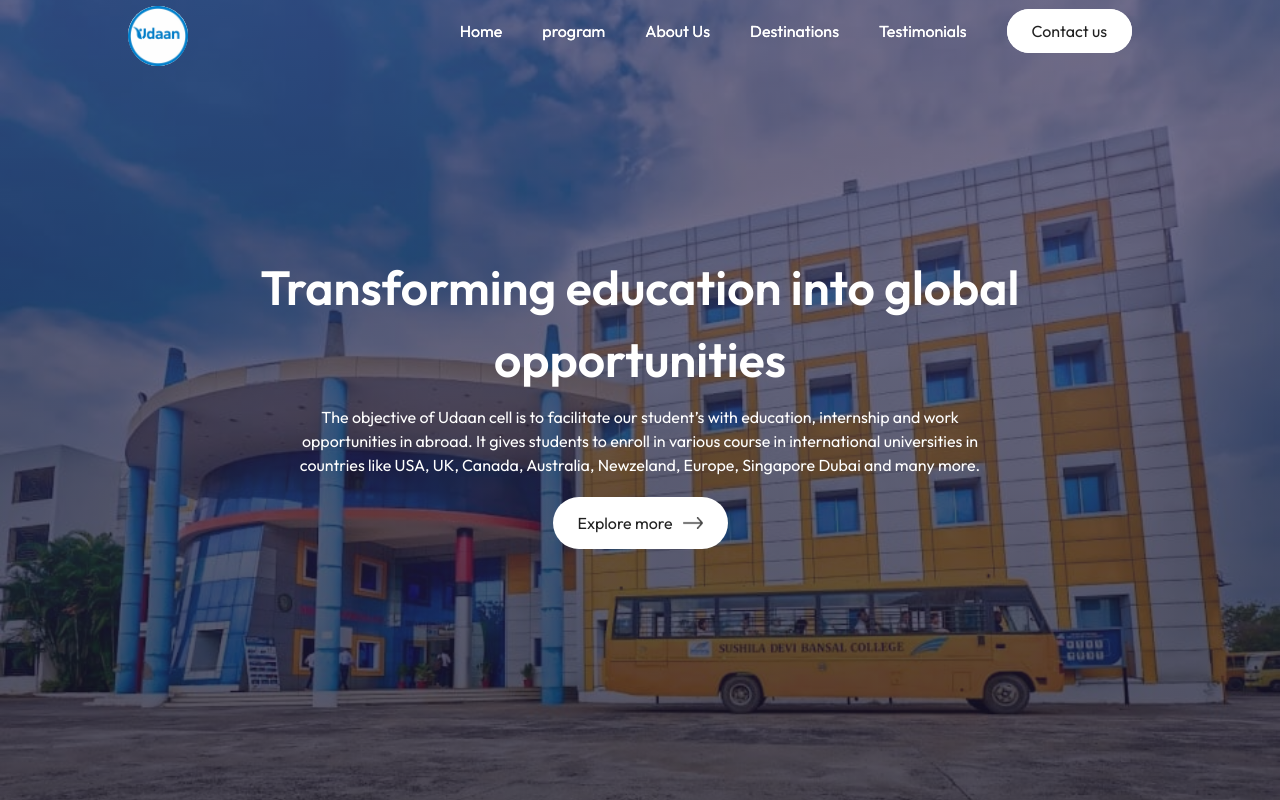
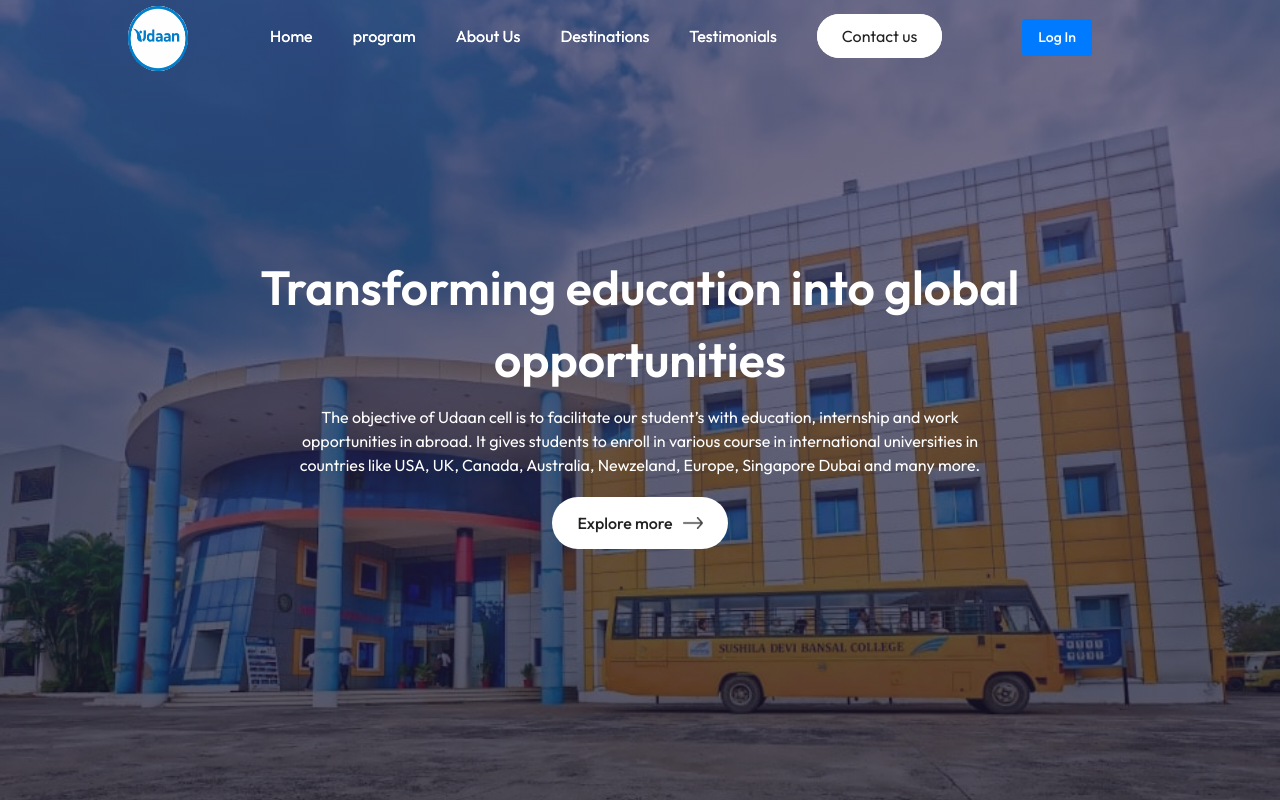
Before and after one commit to Jaydeep097/Udaan_study_abroad, a React (Vite) app: page / in a window 1280 px wide. Shown: the top 800 px of the page. Built offline with nearby package versions, Linux system fonts and the light colour scheme.

Commit message:
Add Auth0 authentication to Navbar and update dependencies and created route for the campus/destinations

```diff
--- a/package.json
+++ b/package.json
@@ -10,6 +10,7 @@
     "preview": "vite preview"
   },
   "dependencies": {
+    "@auth0/auth0-react": "^2.3.0",
     "react": "^18.3.1",
     "react-dom": "^18.3.1",
     "react-scroll": "^1.9.0"
--- a/src/Components/Navbar/Navbar.css
+++ b/src/Components/Navbar/Navbar.css
@@ -1,5 +1,3 @@
-
-
 nav {
     width: 100%;
     color: #fff;
@@ -40,6 +38,48 @@
 
 .menu-icon{
     display: none;
+}
+
+/* Auth button styles */
+button {
+  background-color: #007bff;
+  color: white;
+  border: none;
+  border-radius: 4px;
+  padding: 8px 16px;
+  font-size: 14px;
+  cursor: pointer;
+  transition: background-color 0.3s ease;
+  font-weight: 500;
+}
+
+button:hover {
+  background-color: #0056b3;
+}
+
+/* Username display style */
+nav ul li p {
+  margin: 0;
+  font-weight: 500;
+  color: #333;
+  background-color: #f0f0f0;
+  padding: 5px 10px;
+  border-radius: 4px;
+  display: inline-block;
+}
+
+/* Dark nav specific styles for buttons and username */
+.dark-nav button {
+  background-color: #0056b3;
+}
+
+.dark-nav button:hover {
+  background-color: #003d7a;
+}
+
+.dark-nav ul li p {
+  color: #fff;
+  background-color: rgba(255, 255, 255, 0.2);
 }
 
 /* ---- Media Queries ---- */
--- a/src/Components/Navbar/Navbar.jsx
+++ b/src/Components/Navbar/Navbar.jsx
@@ -1,11 +1,12 @@
 import React, { useEffect, useState } from "react";
 import "./Navbar.css";
 import logo from "../../assets/udaanlogo.png";
-
+import { useAuth0 } from "@auth0/auth0-react";
 import { Link } from "react-scroll";
 import menu_icon from "../../assets/menu-icon.png";
 
 const Navbar = () => {
+   const { loginWithRedirect, logout, isAuthenticated, user } = useAuth0();
   const [sticky, setSticky] = useState(false);
 
   useEffect(() => {
@@ -59,6 +60,27 @@
           >
             Contact us
           </Link>
+          <li>
+            {
+              isAuthenticated && <p> {user.name}</p>
+            }
+          </li>
+          <li>
+            {
+              isAuthenticated ?  <li>
+              <button onClick={() => logout({ logoutParams: { returnTo: window.location.origin } })}>
+                 Log Out
+                 </button>
+          </li>
+              : (
+                 <li>
+               <button onClick={() => loginWithRedirect()}>Log In</button>
+          </li>
+              )
+            }
+          </li>
+
+
 
         </li>
       </ul>
--- a/src/main.jsx
+++ b/src/main.jsx
@@ -1,14 +1,23 @@
 import { StrictMode } from "react";
 import { createRoot } from "react-dom/client";
+import { Auth0Provider } from "@auth0/auth0-react";
 import "./index.css";
 import App from "./App.jsx";
 import Navbar from "./Components/Navbar/Navbar.jsx";
 import Footer from "./Components/Footer/Footer.jsx";
 
 createRoot(document.getElementById("root")).render(
-  <StrictMode>
-    <Navbar />
-    <App />
-    {/* <Footer/> */}
-  </StrictMode>
+
+    <Auth0Provider
+      domain="dev-u001.us.auth0.com"
+      clientId="J7vaCJoybApj7A0f1cQKWyYJwOoYrrAW"
+      authorizationParams={{
+        redirect_uri: window.location.origin,
+      }}
+    >
+      <Navbar />
+      <App />
+      {/* <Footer/> */}
+    </Auth0Provider>
+
 );
```
Also changed, not shown: 1 other file (tests, documents, lock files or other folders).
